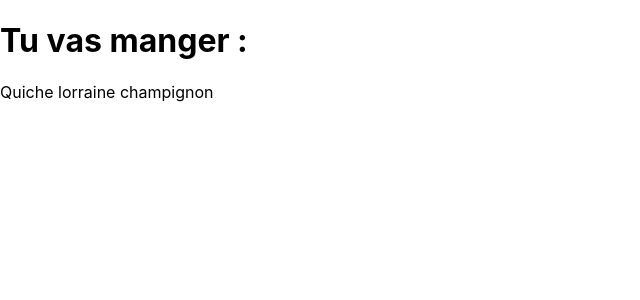
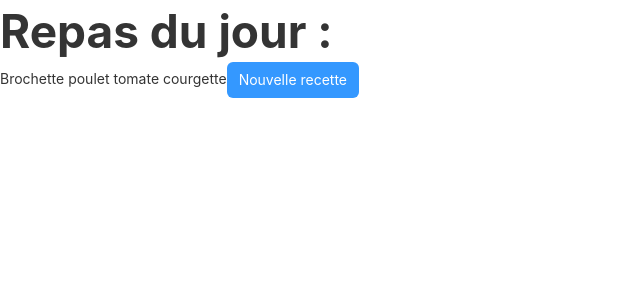
Before and after one commit to Alexandre-Vernet/Weekly-Meal, a React (Create React App) app: page / in a window 1280 px wide. Shown: the top 300 px of the page, without its empty margins (0-640 px from the left). Built offline with nearby package versions, Linux system fonts and the light colour scheme.

Commit message:
Feat - Install R-Suite

```diff
--- a/package.json
+++ b/package.json
@@ -9,6 +9,7 @@
     "react": "^18.2.0",
     "react-dom": "^18.2.0",
     "react-scripts": "5.0.1",
+    "rsuite": "^5.16.1",
     "web-vitals": "^2.1.4"
   },
   "scripts": {
--- a/src/App.css
+++ /dev/null
@@ -1,38 +0,0 @@
-.App {
-  text-align: center;
-}
-
-.App-logo {
-  height: 40vmin;
-  pointer-events: none;
-}
-
-@media (prefers-reduced-motion: no-preference) {
-  .App-logo {
-    animation: App-logo-spin infinite 20s linear;
-  }
-}
-
-.App-header {
-  background-color: #282c34;
-  min-height: 100vh;
-  display: flex;
-  flex-direction: column;
-  align-items: center;
-  justify-content: center;
-  font-size: calc(10px + 2vmin);
-  color: white;
-}
-
-.App-link {
-  color: #61dafb;
-}
-
-@keyframes App-logo-spin {
-  from {
-    transform: rotate(0deg);
-  }
-  to {
-    transform: rotate(360deg);
-  }
-}
--- a/src/App.js
+++ b/src/App.js
@@ -1,13 +1,23 @@
 import React from "react";
-import './App.css';
 import { Cooking } from "./Cooking";
+import { Button } from 'rsuite';
 
 export class App extends React.Component {
+    state = {
+        cooking: Cooking.getCookingForWeeks()
+    }
+    getCooking() {
+        this.setState({
+            cooking: Cooking.getCookingForWeeks()
+        });
+    }
+
     render() {
         return (
             <div>
-                <h1>Tu vas manger : </h1>
-                <span>{ Cooking.getCookingForWeeks() }</span>
+                <h1>Repas du jour :</h1>
+                <span>{ this.state.cooking }</span>
+                <Button appearance="primary" onClick={ () => this.getCooking() }>Nouvelle recette</Button>
             </div>
         );
     }
--- a/src/index.js
+++ b/src/index.js
@@ -3,6 +3,7 @@ import ReactDOM from 'react-dom/client';
 import './index.css';
 import App from './App';
 import reportWebVitals from './reportWebVitals';
+import "rsuite/dist/rsuite.min.css";
 
 const root = ReactDOM.createRoot(document.getElementById('root'));
 root.render(
```
Also changed, not shown: 1 other file (tests, documents, lock files or other folders).
